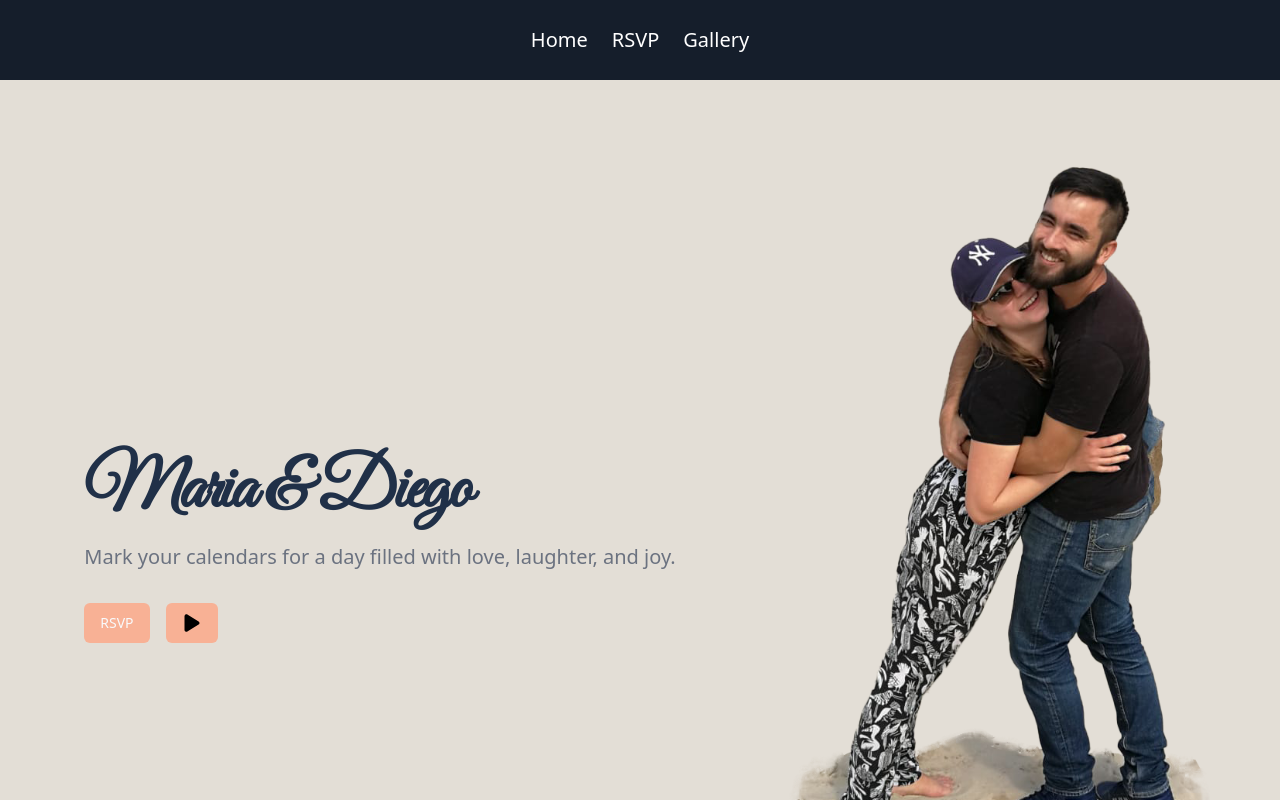
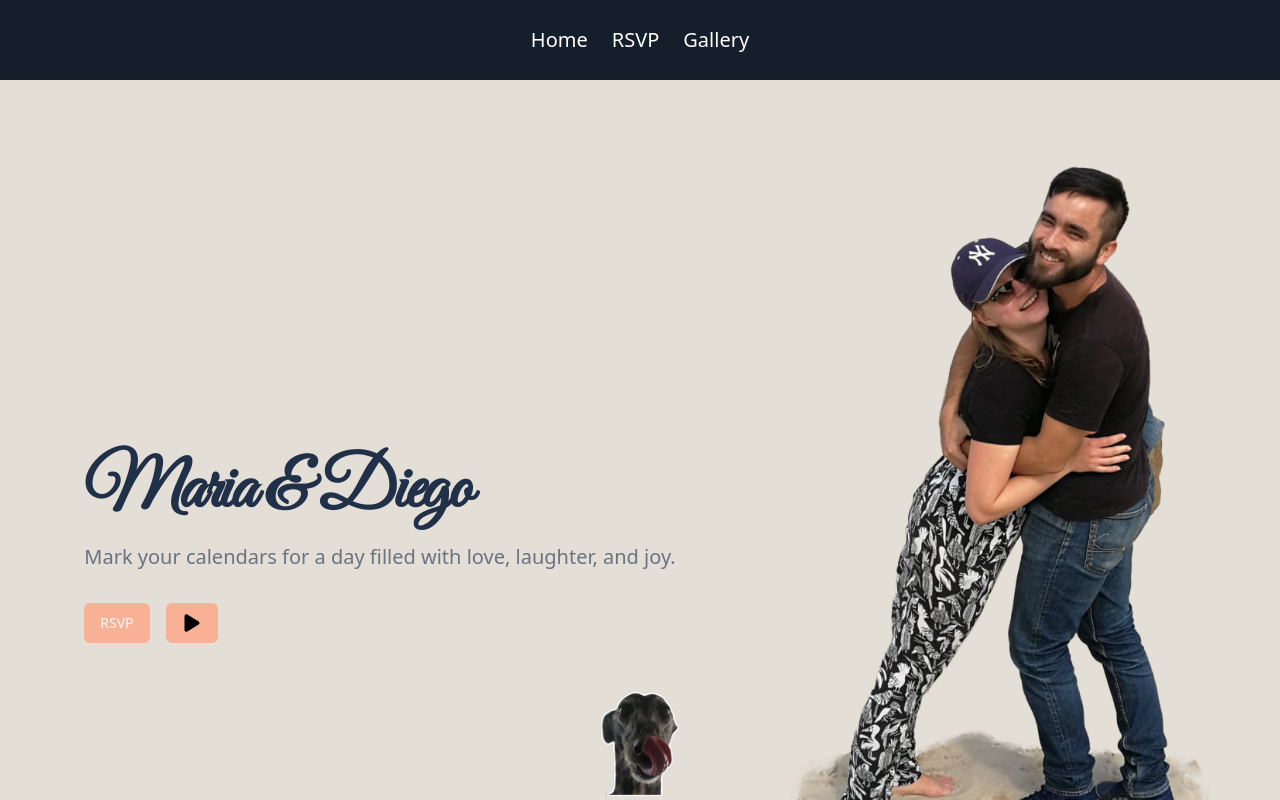
Before and after one commit to hermani456/wedding, a Next.js app: page / in a window 1280 px wide. Shown: the top 800 px of the page. Built offline with nearby package versions, Linux system fonts and the light colour scheme.

Commit message:
feat: Add Wali image to Hero section
This commit adds the Wali image to the Hero section of the Hero component. The Wali image is displayed at the bottom of the section and is sticky to the viewport. This change enhances the visual appeal of the Hero section by adding a visually engaging element.

```diff
--- a/src/app/components/Hero.jsx
+++ b/src/app/components/Hero.jsx
@@ -5,6 +5,7 @@ import diegomaria from "../../../public/diegomaria.png";
 import { Button } from "./ui/button";
 import Link from "next/link";
 import music from "../../../public/music.mp3";
+import wali from "../../../public/wali.webp";
 
 const Hero = () => {
   const [isPlaying, setIsPlaying] = useState(false);
@@ -25,7 +26,7 @@ const Hero = () => {
     setIsPlaying(!isPlaying);
   };
   return (
-    <section className="">
+    <section className="relative">
       <div className="grid max-w-screen-xl px-4 py-8 mx-auto lg:gap-8 xl:gap-0 lg:py-16 lg:grid-cols-12">
         <div className="mx-auto place-self-center lg:col-span-7">
           <h1 className="max-w-2xl mb-4 text-4xl font-extrabold tracking-tight leading-none md:text-5xl xl:text-7xl text-unolight font-greatVibes">
@@ -53,6 +54,9 @@ const Hero = () => {
         <div className="mx-auto lg:mt-0 lg:col-span-5 lg:flex">
           <Image src={diegomaria} alt="Hero" width={500} />
         </div>
+      </div>
+      <div className="sticky bottom-0 left-1/2 transform -translate-x-1/2 w-20 h-28">
+        <Image src={wali} alt="Wali" layout="fill" objectFit="cover" />
       </div>
     </section>
   );
--- a/src/app/components/Template.jsx
+++ b/src/app/components/Template.jsx
@@ -103,7 +103,14 @@ const Template = ({ guest, companion }) => {
                 className="text-center mt-10 text-2xl font-semibold"
                 style={{ fontFamily: "Great Vibes" }}
               >
-                {guest} {companion && `& ${companion}`}
+                {guest}
+                <br />
+                {companion && (
+                  <>
+                    &<br />
+                    {companion}
+                  </>
+                )}
               </h3>
             </div>
           </main>
```
Also changed, not shown: src/app/page.jsx (+0 -10 lines), public/wali.webp (added), 1 other file (tests, documents, lock files or other folders).
